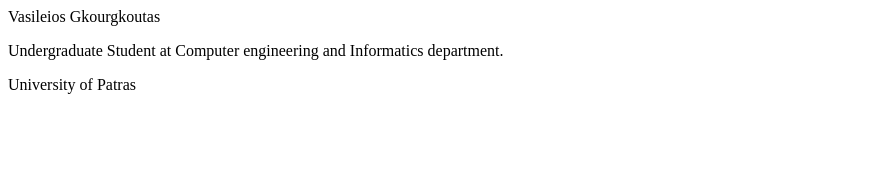
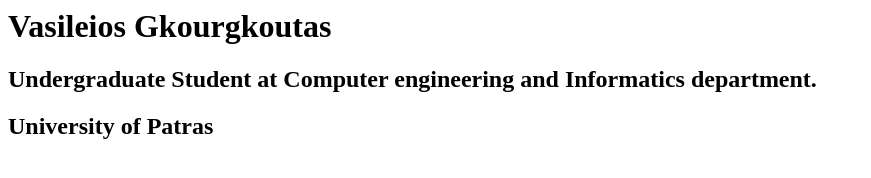
Before and after one commit to vgkourgkoutas/vgkourgkoutas.github.io, a plain HTML site: page index.html in a window 1280 px wide. Shown: the whole page, without its empty margins (0-871 px from the left). Drawn offline with Linux system fonts and the light colour scheme.

Commit message:
Update index.html

```diff
--- a/index.html
+++ b/index.html
@@ -1,3 +1,3 @@
-<p>Vasileios Gkourgkoutas</p>
-<p>Undergraduate Student at Computer engineering and Informatics department.</p>
-<p>University of Patras</p>
+<h1>Vasileios Gkourgkoutas</h1>
+<h2>Undergraduate Student at Computer engineering and Informatics department.</h2>
+<h2>University of Patras</h2>
```
